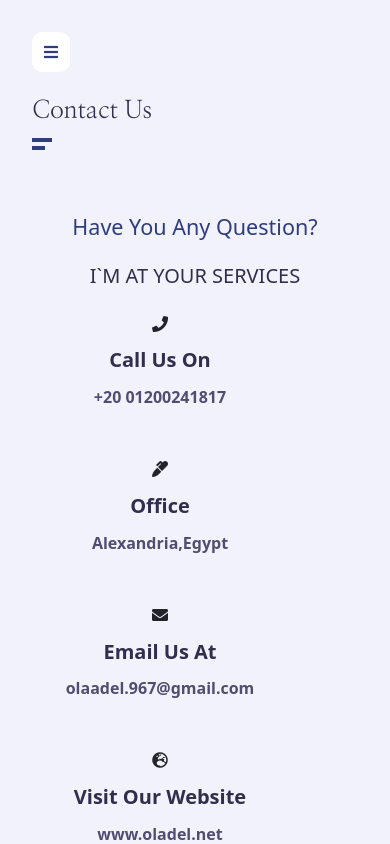
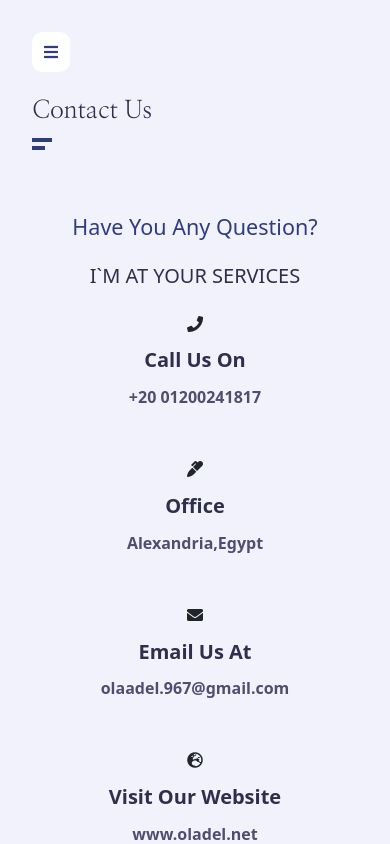
Before and after one commit to olaa30-j/Portfolio-react-verision, a React (Vite) app: page /contact in a window 390 px wide. Shown: the top 844 px of the page. Built offline with nearby package versions, Linux system fonts and the light colour scheme; a web font is replaced by a local one.

Commit message:
responsive update

```diff
--- a/src/components/contact/Contact.jsx
+++ b/src/components/contact/Contact.jsx
@@ -18,7 +18,7 @@ const Contact = () => {
                         <h4 className={styles.contact_question}>have you any question?</h4>
                         <h5 className={styles.contact_sub_title}>i`m at your services</h5>
 
-                        <div className={`row ${styles.row_center}`}>
+                        <div className='row row_center'>
                             <div className={styles.contact_content}>
                                 <div className={styles.icon}><i className="fa fa-phone"></i></div>
                                 <h5>Call Us On</h5>
--- a/src/components/protfolio/portfolio.module.css
+++ b/src/components/protfolio/portfolio.module.css
@@ -24,12 +24,13 @@ section .title{
     align-items: center;
     margin: 1.5rem;
     column-gap: 0.75rem;
+    gap: 1rem;
+    flex-wrap: wrap;
 }
 
 .projects_filter .filter_item {
     color: var(--text-dark-d);
     font-weight: 500;
-    margin-right: 1rem;
 }
 
 .projects_filter .filter_item.active{
```
